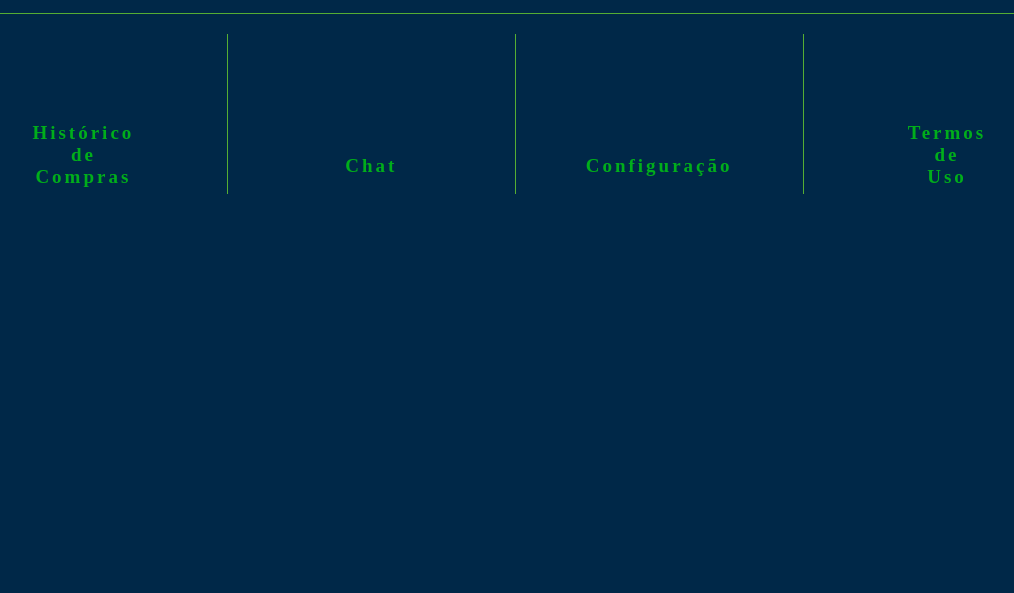
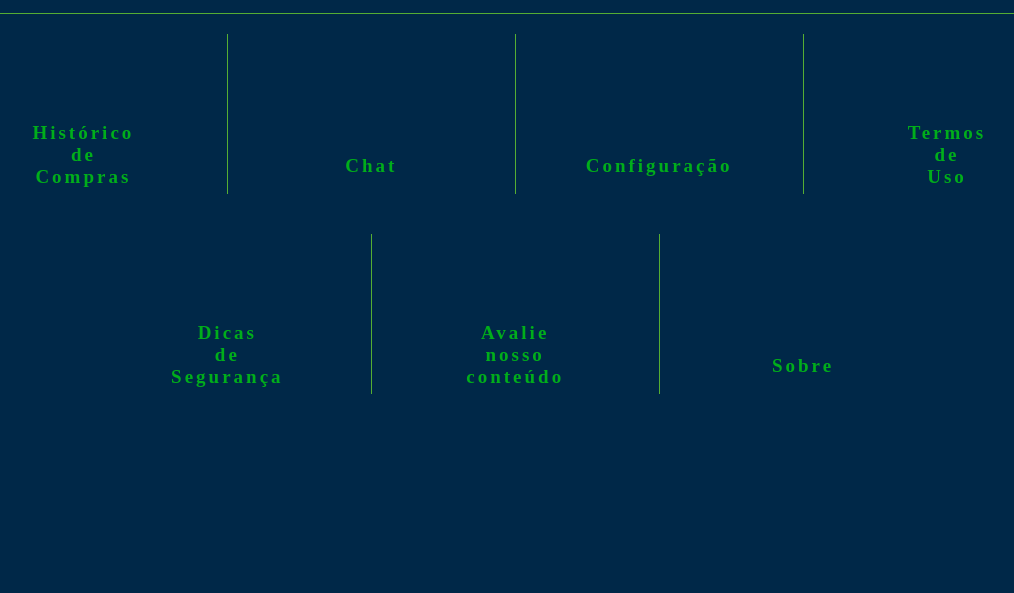
Before and after one commit to MrFahrenhei/agroyellow, a PHP site: page /home.php in a window 1280 px wide; the page is wider, and only the part inside the window is pictured. Shown: the part 402-995 px from the top of that part, without its empty margins (127-1141 px from the left). Run offline with PHP 8.4, Linux system fonts and the light colour scheme; a user stored in the database is signed in.

Commit message:
mais botões

```diff
--- a/home.php
+++ b/home.php
@@ -85,9 +85,33 @@ if (!isset($_SESSION['nome'])) {
           </div>
 
           <div class="col-home b-m-none">
-          <a href="TermosHome.php" title="Chat">
+          <a href="TermosHome.php" title="termos">
             <span class="material-icons md-70">&#xef42;</span>
                   <b>Termos<br>de<br>Uso</b>
+
+              </a>
+          </div>
+
+          <div class="col-home">
+          <a href="DicasSeg.php" title="dicas">
+            <span class="material-icons md-70">&#xe32a;</span>
+                  <b>Dicas<br>de<br>Segurança</b>
+
+              </a>
+          </div>
+
+          <div class="col-home ">
+          <a href="DicasSeg.php" title="avalie">
+            <span class="material-icons md-70">&#xe8dc;</span>
+                  <b>Avalie<br>nosso<br>conteúdo</b>
+
+              </a>
+          </div>
+
+          <div class="col-home b-m-none">
+          <a href="DicasSeg.php" title="Sobre">
+            <span class="material-icons md-70">&#xe887;</span>
+                  <b>Sobre</b>
 
               </a>
           </div>
```
